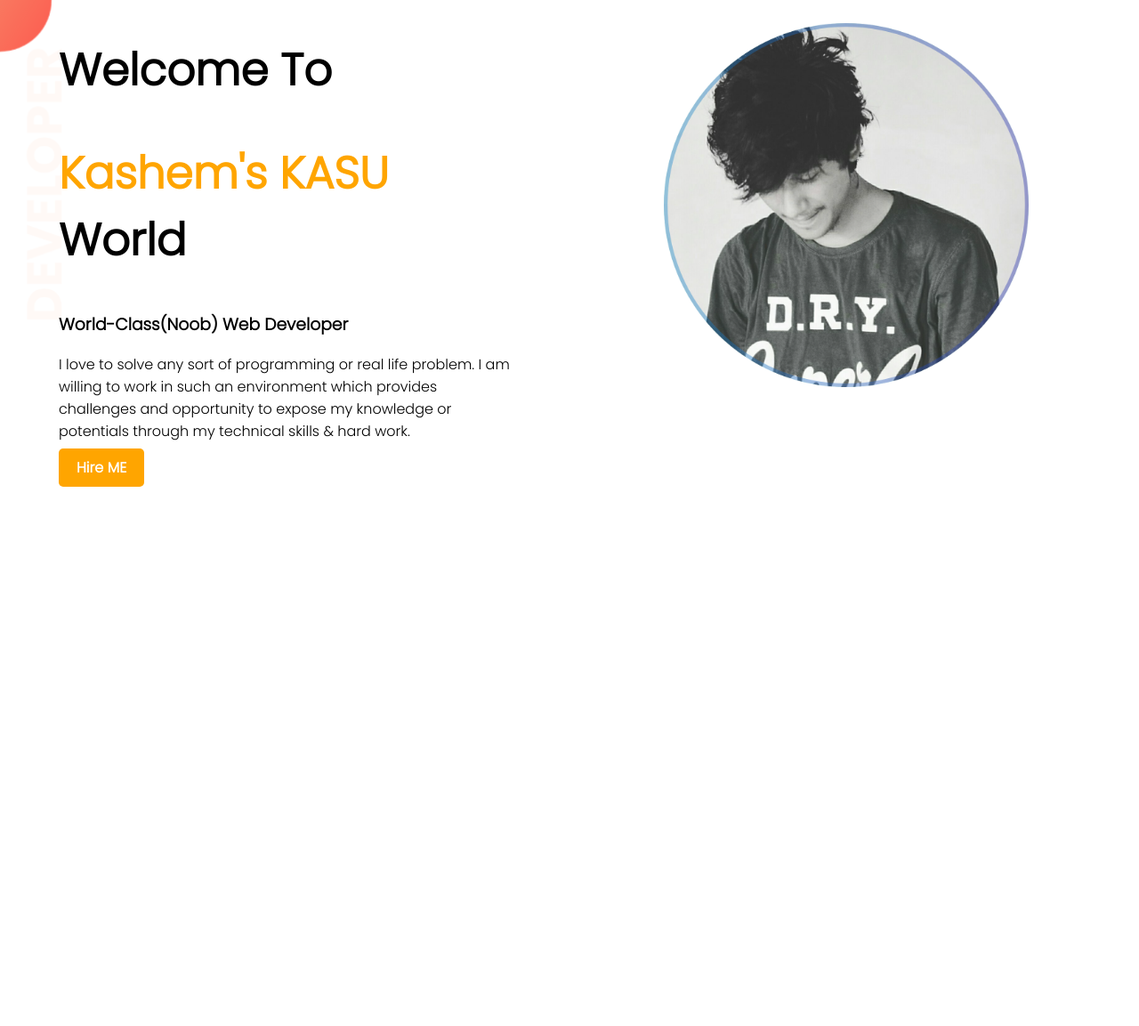
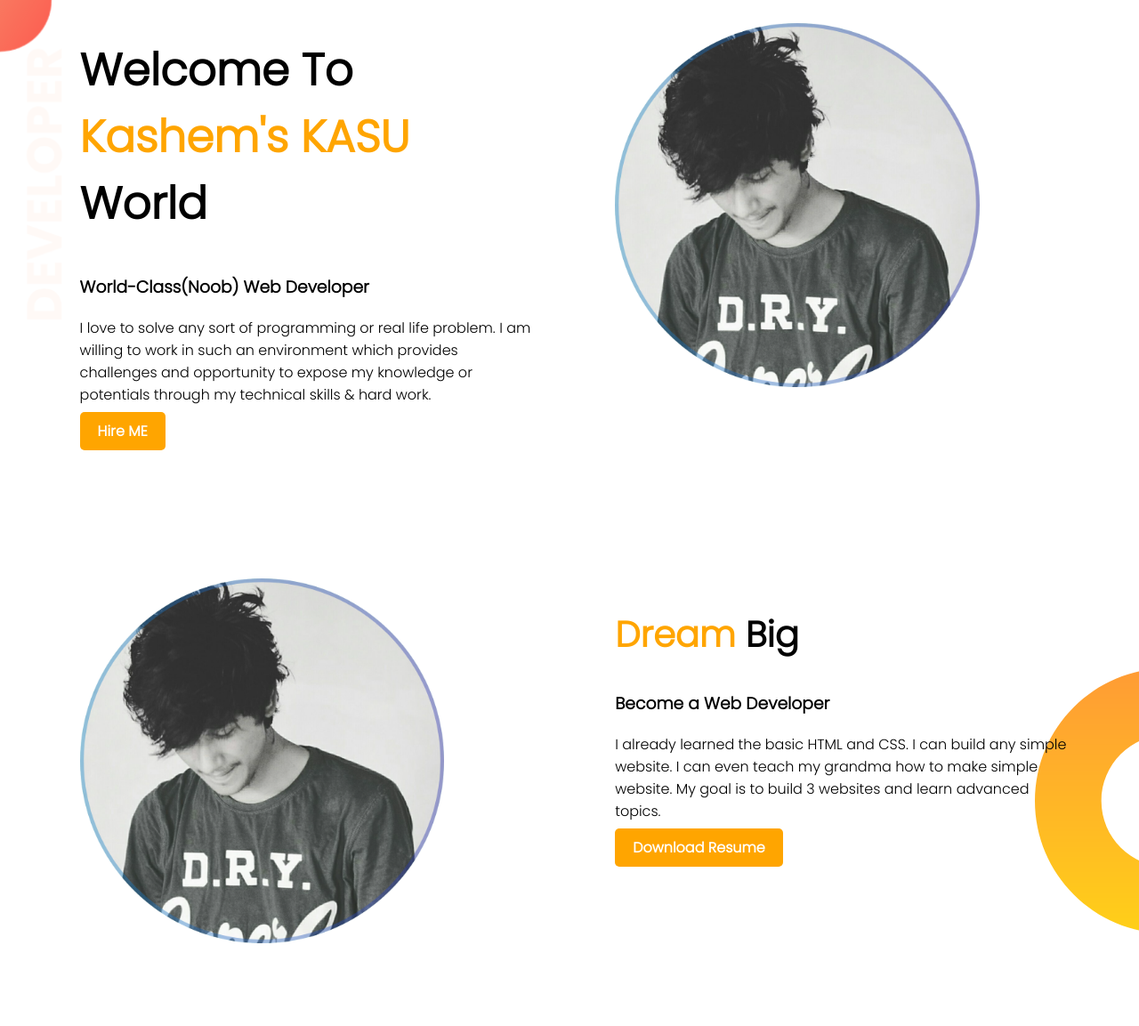
Before and after one commit to Melodious-nub/web-portfolio, a plain HTML site: page index.html in a window 1280 px wide. Shown: the whole page at 89% size. Before the commit the page ends 800 px from the top, so only its background shows below. Drawn offline with Linux system fonts and the light colour scheme.

Commit message:
dream-width added

```diff
--- a/index.html
+++ b/index.html
@@ -13,8 +13,7 @@
 <body>
 <section class="top-banner">
     <div class="half-width">
-        <h1>Welcome To</h1>
-        <h1><span class="highlight-text">Kashem's</span><span class="highlight-text"> KASU</span> World</h1>
+        <h1>Welcome To <br><span class="highlight-text">Kashem's</span><span class="highlight-text"> KASU</span> World</h1>
         <h3>World-Class(Noob) Web Developer</h3>
         <p>I love to solve any sort of
             programming or real life problem.
@@ -28,7 +27,19 @@
 
     </div>
     <div class="half-width">
-        <img src="images/profile1.png" alt="">
+        <img style="width: 80%; margin-top: 5%;" src="images/profile1.png" alt="">
+    </div>
+</section>
+
+<section class="dream-area">
+    <div class="half-width">
+        <img src="images/profile1.png" alt="Teacher">
+    </div>
+    <div class="half-width">
+        <h2><span class="highlight-text">Dream </span>Big</h2>
+        <h3>Become a Web Developer</h3>
+        <p>I already learned the basic HTML and CSS. I can build any simple website. I can even teach my grandma how to make simple website. My goal is to build 3 websites and learn advanced topics.</p>
+        <a class="link-button" href="">Download Resume</a>
     </div>
 </section>
 
--- a/style.css
+++ b/style.css
@@ -11,13 +11,11 @@ h1{
 .half-width{
     width: 40%;
     margin-left: 5%;
-    padding-left: 2px;
+    padding-left: 2%;
     float: left;
 }
 .half-width img{
     width: 80%;
-    margin-top: 5%;
-    float: right;
 }
 .top-banner{
     background-image: url('images/top-banner.png');
@@ -25,6 +23,7 @@ h1{
 }
 section{
     height: 500px;
+    margin-bottom: 150px;
 }
 .link-button{
     text-decoration: none;
@@ -34,3 +33,11 @@ section{
     color: white;
     font-weight: bold;
 }
+.dream-area{
+    background-image: url('images/dream-bg.png');
+    background-repeat: no-repeat;
+    background-position: right;
+}
+h2{
+    font-size: 40px;
+}
```
